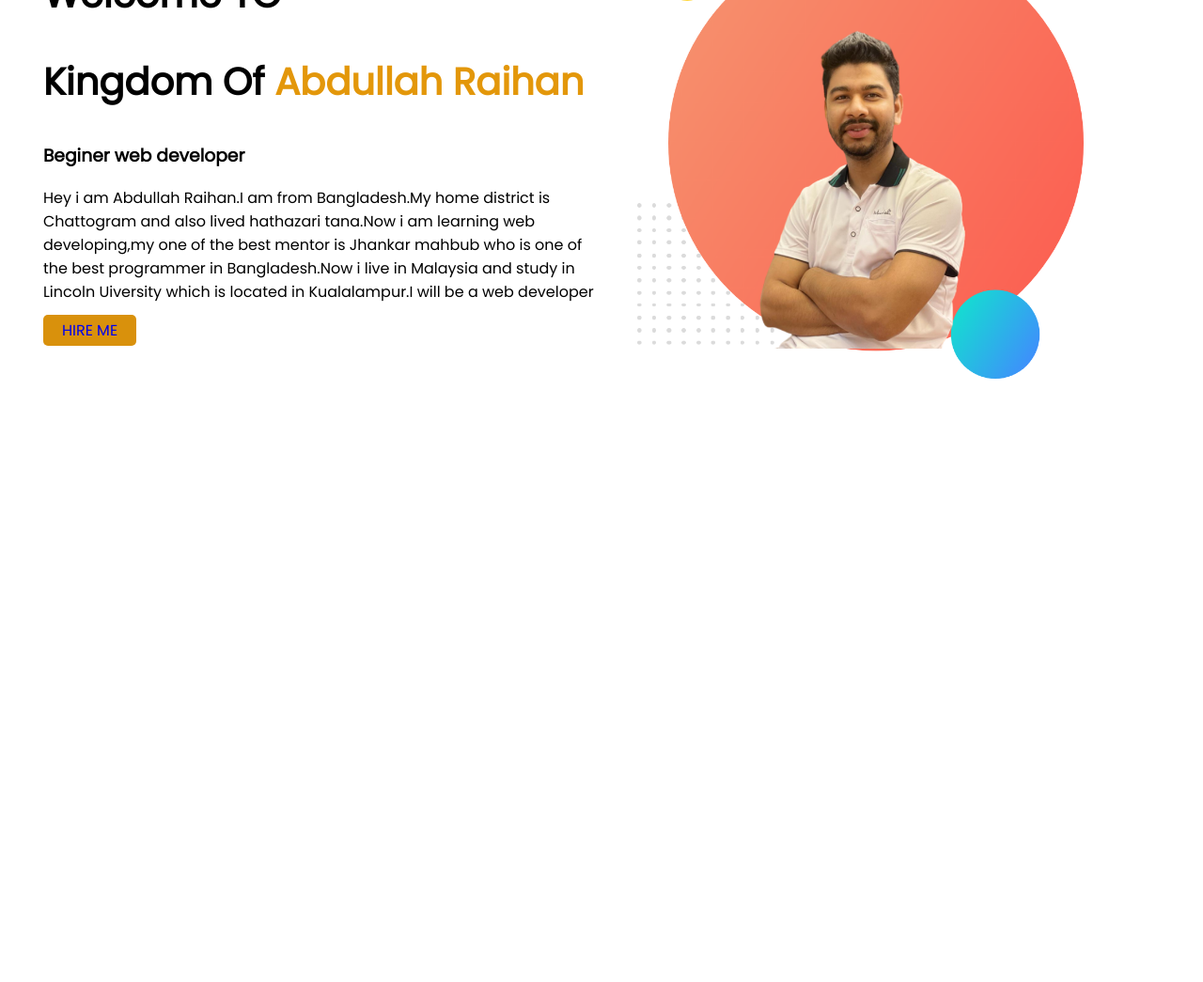
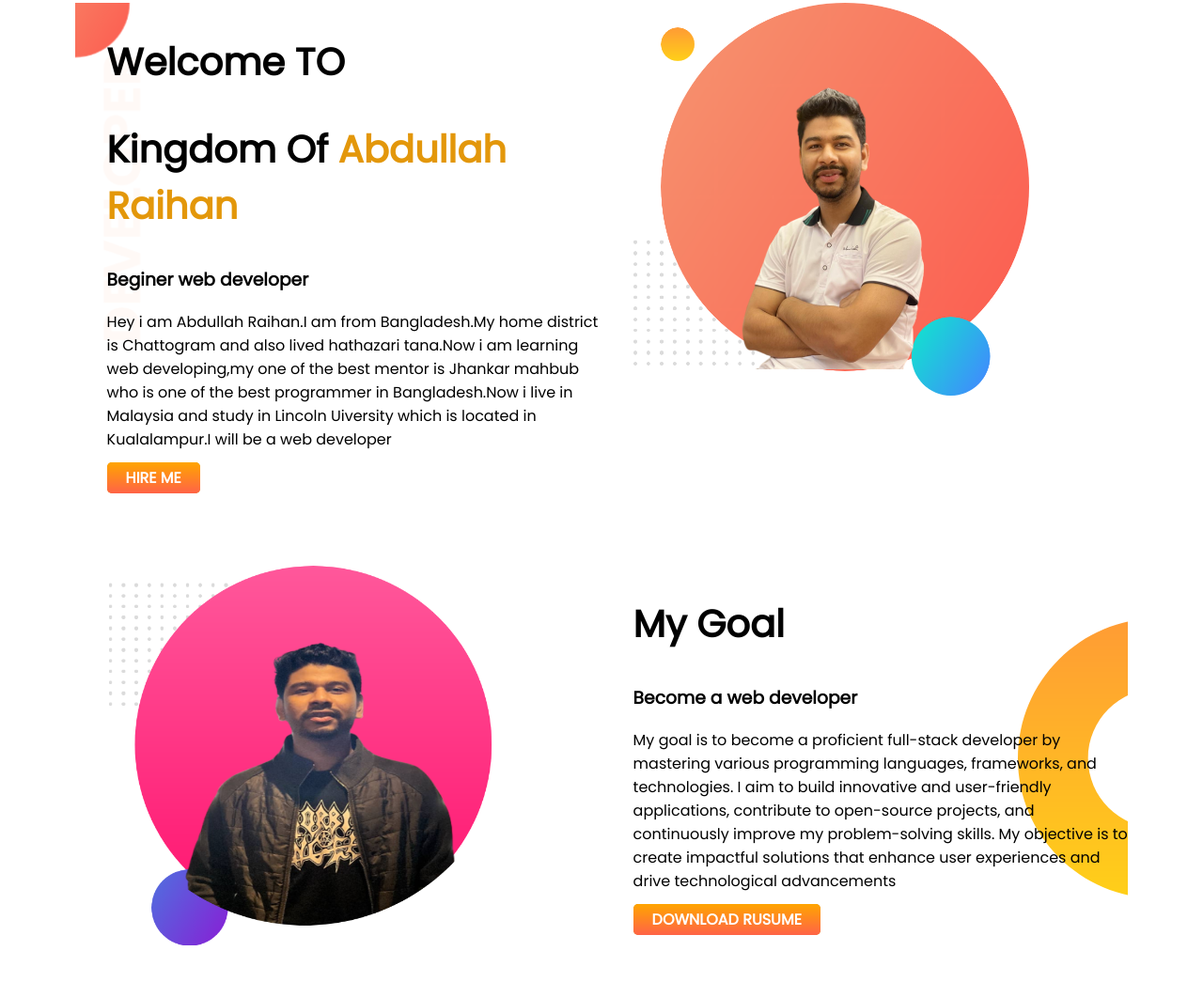
Before and after one commit to abdullahraihan2395/developer-portfolio, a plain HTML site: page index.html in a window 1280 px wide. Shown: the part 77-1122 px from the top of the page at 94% size. Before the commit the page ends 800 px from the top, so only its background shows below. Drawn offline with Linux system fonts and the light colour scheme.

Commit message:
goal-added

```diff
--- a/index.html
+++ b/index.html
@@ -10,7 +10,7 @@
     <link rel="stylesheet" href="style.css">
 </head>
 <body>
-  <section>
+  <section class="top-banner">
     <div class="half-width">
         <h1>Welcome TO</h1>
         <h1>Kingdom Of <span class="orange">Abdullah Raihan</span></h1>
@@ -24,5 +24,18 @@
       </div>
 
   </section>
+  <section class="another-banner">
+    <div  class="half-width">
+        <img src="images/my-bg2 (2).png" alt="">
+    </div>
+
+
+    <div class="half-width">
+        <h1>My Goal</h1>
+    <h3>Become a web developer</h3>
+    <p>My goal is to become a proficient full-stack developer by mastering various programming languages, frameworks, and technologies. I aim to build innovative and user-friendly applications, contribute to open-source projects, and continuously improve my problem-solving skills. My objective is to create impactful solutions that enhance user experiences and drive technological advancements</p>
+    <a class="link-button" target="_blank" href="https://www.facebook.com/profile.php?id=100008414764883&mibextid=ZbWKwL">DOWNLOAD RUSUME</a>
+    </div>
+  </section>
 </body>
 </html>
--- a/style.css
+++ b/style.css
@@ -1,26 +1,64 @@
-body{
+body {
     font-family: 'Poppins', sans-serif;
+    margin: 0%;
 
 }
-h1{
+
+h1 {
     font-size: 40px;
 }
-span{
+
+span {
     color: rgb(227, 151, 10);
 }
-section{
+
+section {
     display: flex;
+    margin: 80px;
+
 }
-.half-width{
+
+.half-width {
     width: 50%;
     padding-left: 3%;
 }
-.half-width img{
+
+.half-width img {
     width: 80%;
 }
-.link-button{
+
+.link-button {
     text-decoration: none;
     background-color: rgb(217, 145, 12);
     padding: 5px 20px;
     border-radius: 5px;
+    background-image: linear-gradient(orange, tomato);
+    color: white;
+    font-weight: 600;
 }
+
+.top-banner {
+    background-image: url(images/top-banner.png);
+    background-repeat: no-repeat;
+}
+
+
+
+     .my-goal{
+
+        display: flex;
+     }
+     .full img{
+        padding: 50%;
+     }
+     .my-goal{
+        display: flex;
+     }
+     .another-banner{
+        background-image: url(images/dream-bg.png);
+        background-repeat: no-repeat;
+        background-position: right;
+
+
+
+     }
```
Also changed, not shown: images/my-bg2 (2).png (added), images/sun.jpg (added).
